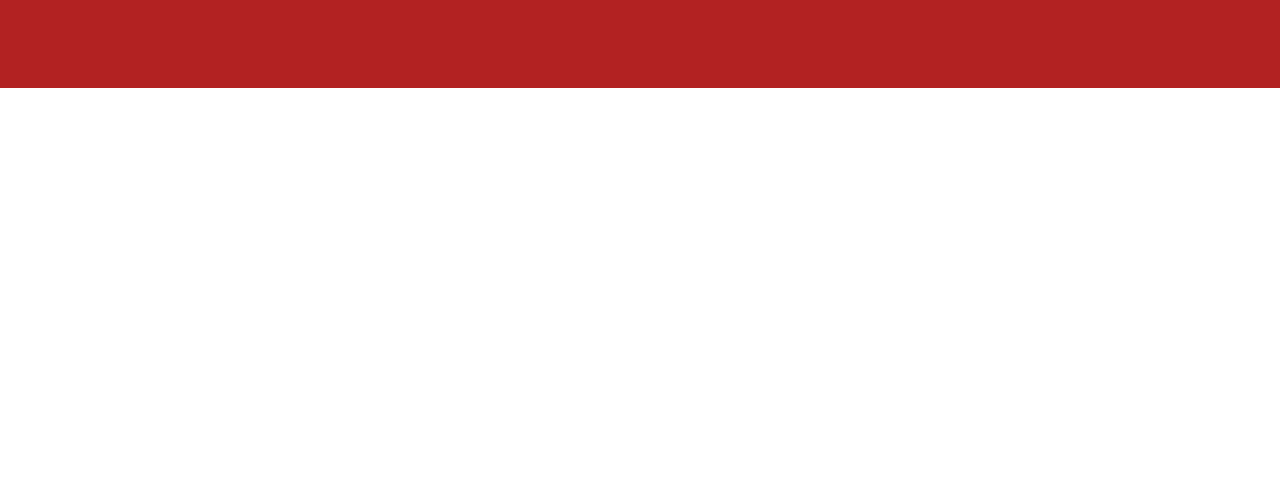
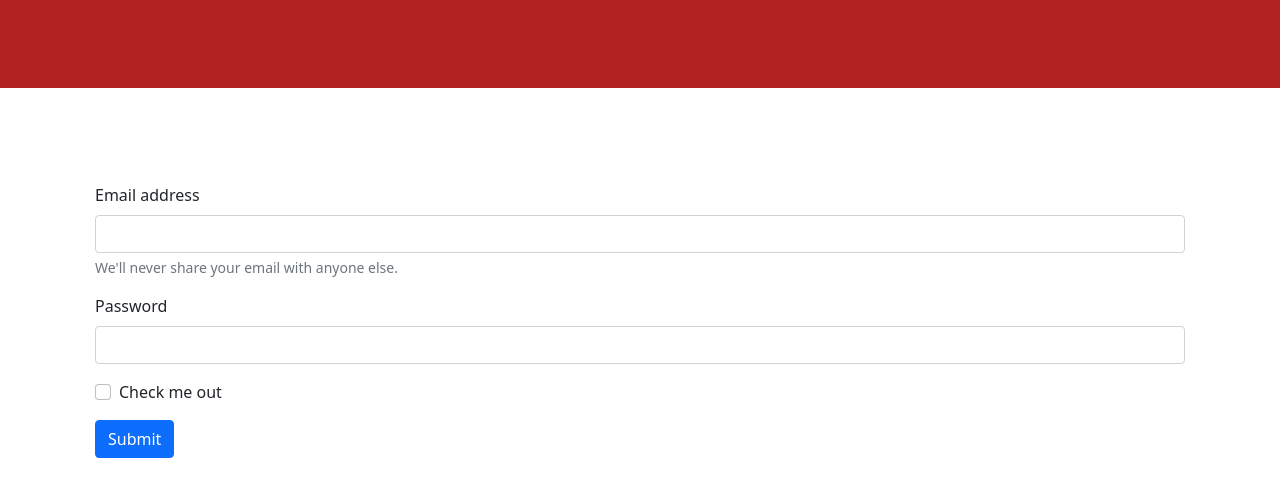
Before and after one commit to drjoeycadieux/covid-virus, a plain HTML site: page admin.html in a window 1280 px wide. Shown: the part 154-650 px from the top of the page. Drawn offline with nearby package versions, Linux system fonts and the light colour scheme.

Commit message:
form admin

```diff
--- a/admin.html
+++ b/admin.html
@@ -17,24 +17,21 @@
 	</header>
 
 	<div class="adminform">
-		<form class="dropdown-menu p-4">
+		<form>
 			<div class="mb-3">
-				<label for="exampleDropdownFormEmail2" class="form-label">Email address</label>
-    <input type="email" class="form-control" id="exampleDropdownFormEmail2" placeholder="email@example.com">
+				<label for="exampleInputEmail1" class="form-label">Email address</label>
+    <input type="email" class="form-control" id="exampleInputEmail1" aria-describedby="emailHelp">
+    <div id="emailHelp" class="form-text">We'll never share your email with anyone else.</div>
   </div>
   <div class="mb-3">
-    <label for="exampleDropdownFormPassword2" class="form-label">Password</label>
-    <input type="password" class="form-control" id="exampleDropdownFormPassword2" placeholder="Password">
+    <label for="exampleInputPassword1" class="form-label">Password</label>
+    <input type="password" class="form-control" id="exampleInputPassword1">
   </div>
-  <div class="mb-3">
-    <div class="form-check">
-      <input type="checkbox" class="form-check-input" id="dropdownCheck2">
-      <label class="form-check-label" for="dropdownCheck2">
-        Remember me
-      </label>
-    </div>
+  <div class="mb-3 form-check">
+    <input type="checkbox" class="form-check-input" id="exampleCheck1">
+    <label class="form-check-label" for="exampleCheck1">Check me out</label>
   </div>
-  <button type="submit" class="btn btn-primary">Sign in</button>
+  <button type="submit" class="btn btn-primary">Submit</button>
 </form>
 	</div>
 
```
